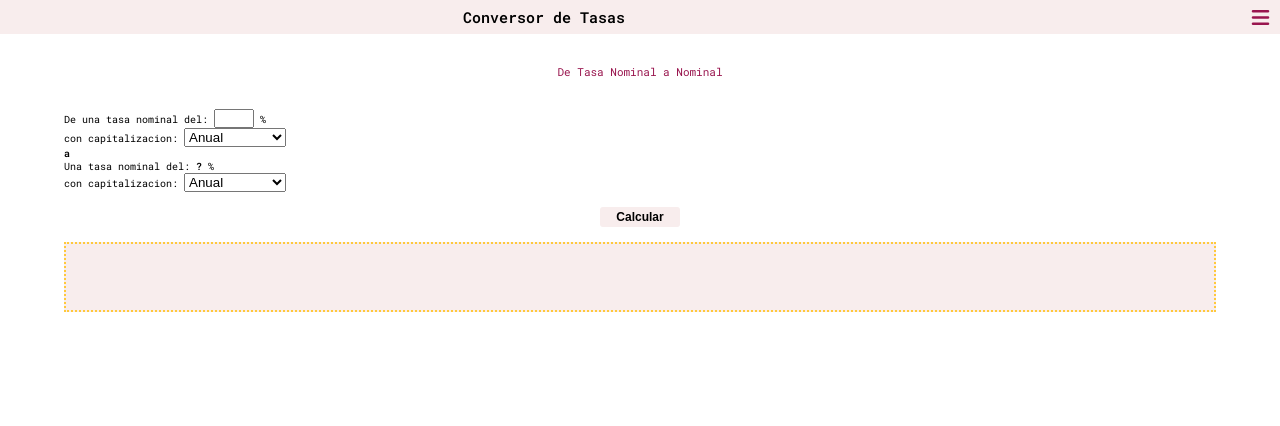
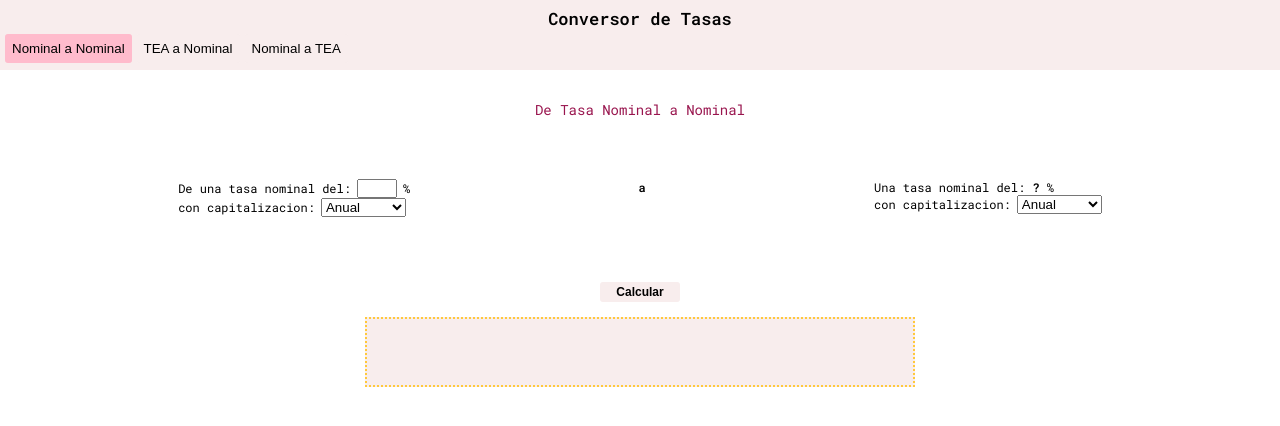
Before and after one commit to MasterJhonny/ConversorDeTasas, a plain HTML site: page index.html in a window 1280 px wide. Drawn offline with Linux system fonts and the light colour scheme.

Commit message:
se anadio modo reponsive

```diff
--- a/estilos.css
+++ b/estilos.css
@@ -84,7 +84,6 @@ a {
 }
 
 .main .section .section-entrada h5 {
-
     margin: 1rem 0;
     font-size: 1.1rem;
     font-weight: 400;
@@ -93,7 +92,13 @@ a {
 
 .main .section .section-entrada form {
     width: 90%;
-    margin-top: 2rem;
+    margin: 2rem 0;
+    display: flex;
+    flex-direction: column;
+}
+
+.main .section .section-entrada form select {
+    width: 8.5rem;
 }
 
 .main .section .section-entrada .entrada-valores {
@@ -132,8 +137,45 @@ a {
 
 .main .section .section-salida p {
     width: 90%;
+    max-width: 550px;
     height: 7rem;
     border: 2px dotted #ffc93c;
     background-color:var(--colorPrimary);
     text-align: center;
 }
+
+@media (min-width: 550px) {
+    .main .section .section-entrada form {
+        flex-direction: row;
+        justify-content: space-around;
+        margin: 3rem 0;
+    }
+}
+@media (min-width: 900px) {
+    .header .title-menu .menu {
+        display:none;
+    }
+    .header .nav {
+        display: flex;
+    }
+    .header .nav ul {
+        flex-direction: row;
+
+    }
+    .header .nav ul .nav-item {
+        border-radius: .3rem;
+        margin-left: .5rem;
+    }
+    .main .section .section-entrada form {
+        margin: 5rem 0;
+    }
+    .header .title h4{
+        font-size: 1.7rem;
+    }
+    .main .section .section-entrada h5{
+        font-size: 1.4rem;
+    }
+    span {
+        font-size: 1.2rem;
+    }
+}
```
